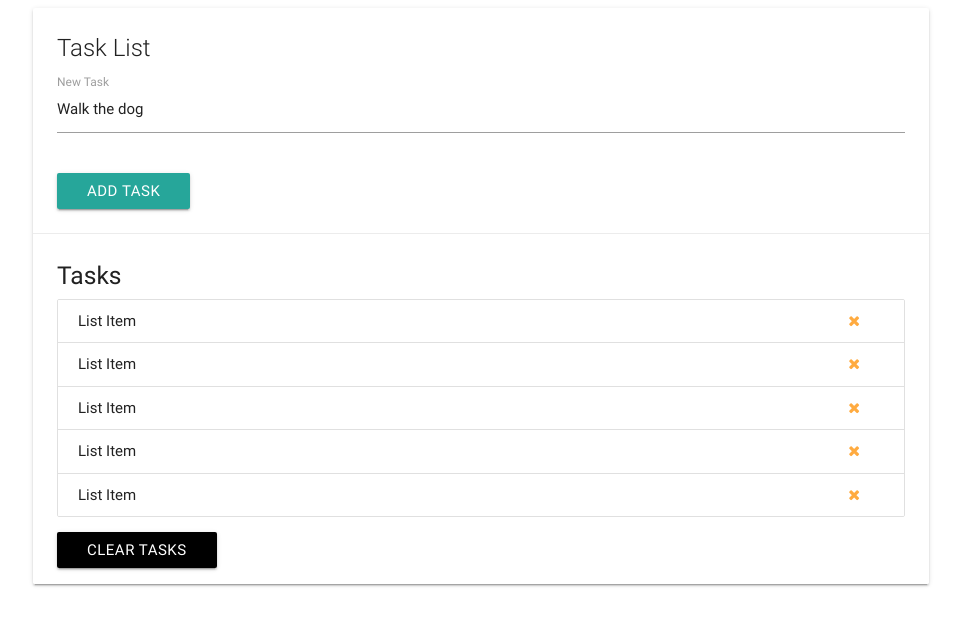
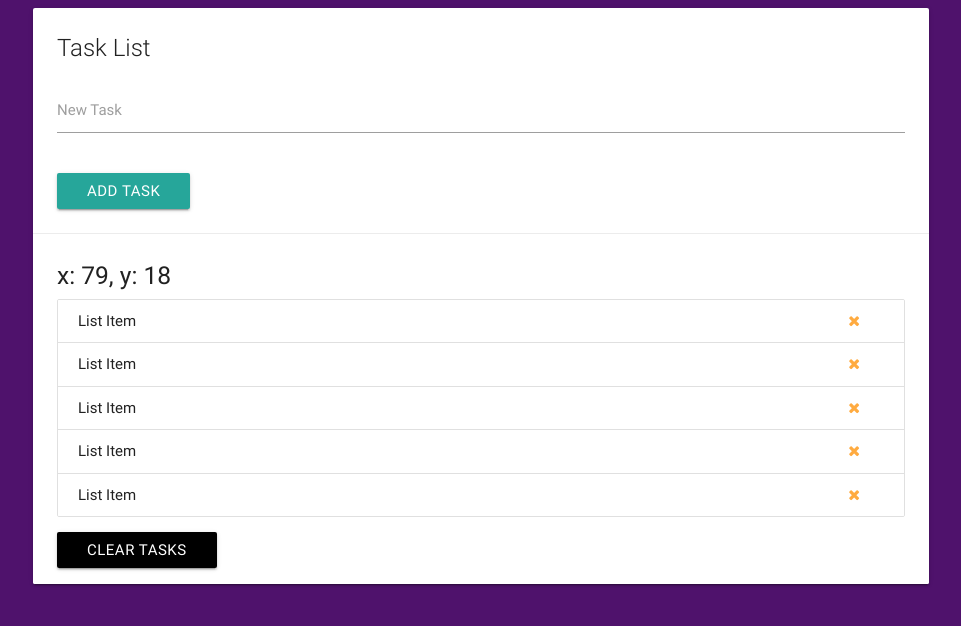
Before and after one commit to lsclike/JavaScript_Practice, a plain HTML site: page expression/DOM_Manipulation/index.html in a window 1280 px wide. Both pictures are taken after a click on the link "CLEAR TASKS". Shown: the whole page, without its empty margins (159-1120 px from the left). Drawn offline with nearby package versions, Linux system fonts and the light colour scheme.

```diff
--- a/expression/DOM_Manipulation/app.js
+++ b/expression/DOM_Manipulation/app.js
@@ -102,4 +102,10 @@ clearBtn.addEventListener('mouseup', runEvent);
 //Event Function
 function runEvent(e) {
     console.log(`EVENT TYPE: ${e.type}`);
+    let tasksTitle = document.querySelector('#task-title');
+    tasksTitle.innerText = `x: ${e.offsetX}, y: ${e.offsetY}`;
+    document.body.style.background = `rgb(${e.offsetX}, ${e.offsetY}, 108) `
 }
+
+//Mousemove
+card.addEventListener('mousemove', runEvent);
--- a/expression/DOM_Manipulation/index.html
+++ b/expression/DOM_Manipulation/index.html
@@ -21,7 +21,7 @@
                     <div class="row">
                         <form id="task-form" action="index.php">
                             <div class="input-field col s12">
-                                <input type="text" name="task" id="task" value="Walk the dog">
+                                <input type="text" name="task" id="task">
                                 <label for="task">New Task</label>
                             </div>
                             <select>
@@ -77,4 +77,5 @@
 <script src="https://code.jquery.com/jquery-3.2.1.js" integrity="sha256-DZAnKJ/6XZ9si04Hgrsxu/8s717jcIzLy3oi35EouyE=" crossorigin="anonymous"></script>
 <script src="https://cdnjs.cloudflare.com/ajax/libs/materialize/0.100.2/js/materialize.min.js"></script>
 <script src="app.js"></script>
+<script src="input.js"></script>
 </body>
--- /dev/null
+++ b/expression/DOM_Manipulation/input.js
@@ -0,0 +1,9 @@
+const form = document.querySelector('form');
+const taskInput = document.getElementById('task');
+
+// form.addEventListener('submit', runKeyBoardEvent);
+form.addEventListener('keydown', runKeyBoardEvent);
+function runKeyBoardEvent(e) {
+    console.log(`EVENT TYPE: ${e.type}`);
+    e.preventDefault();
+}
```
